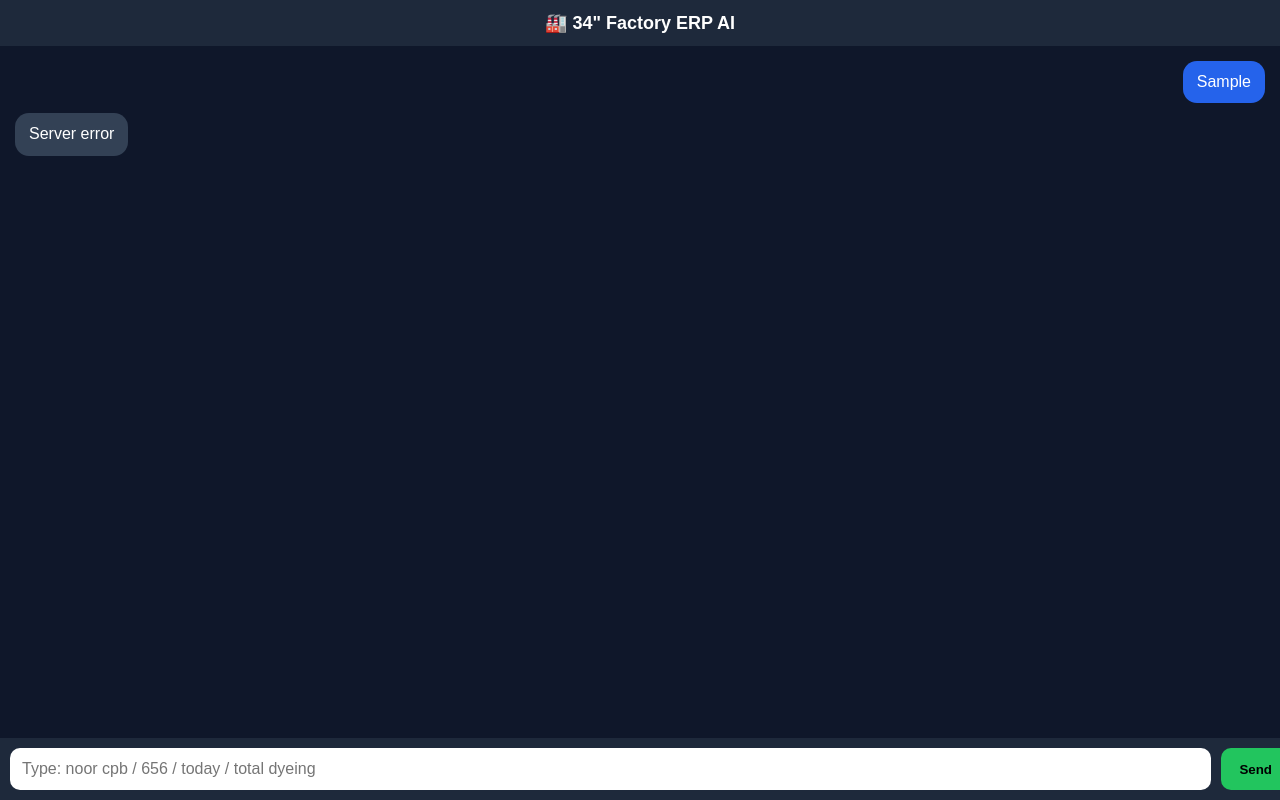
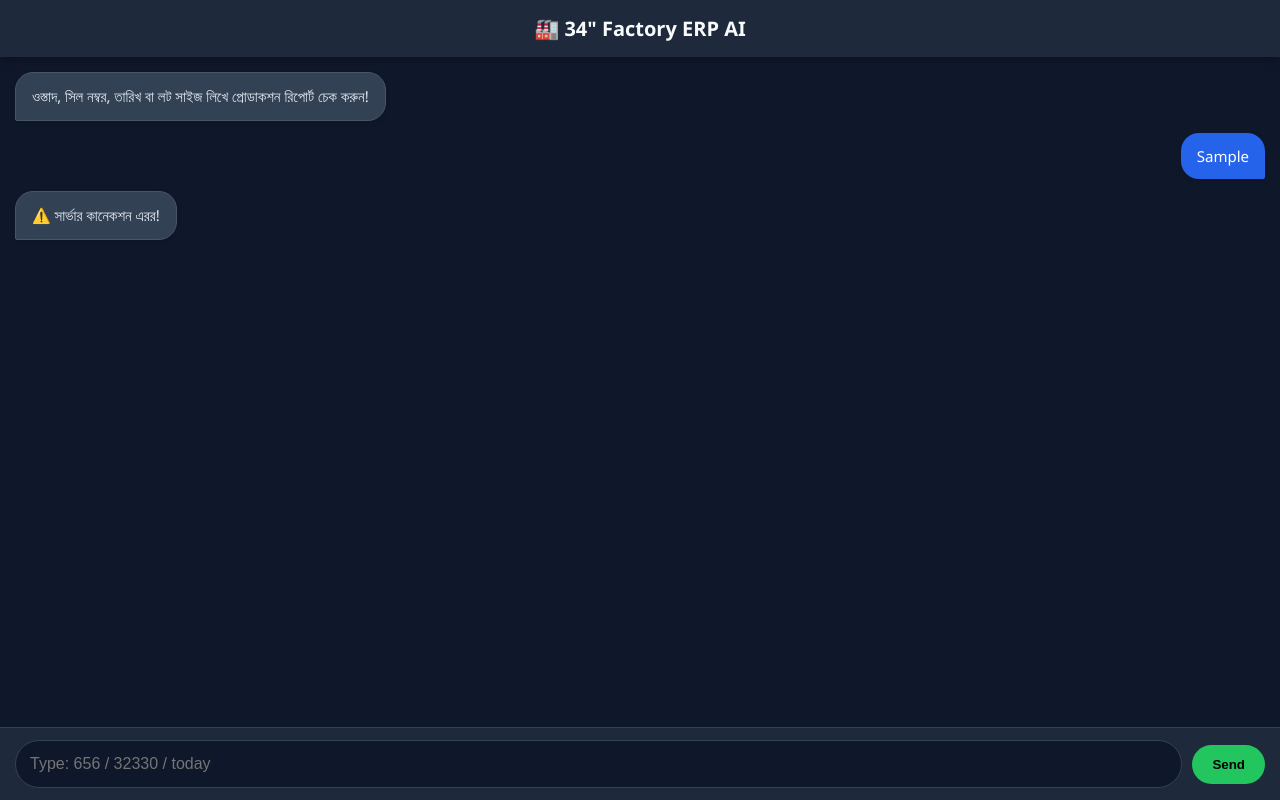
Before and after one commit to mhshohug/export_erp, a website: page index.html in a window 1280 px wide. Both pictures are taken after typing "Sample" into the empty fields and a click on the button "Send". Drawn offline with Linux system fonts and the light colour scheme; no server answers.

Commit message:
Update index.html

```diff
--- a/index.html
+++ b/index.html
@@ -1,33 +1,170 @@
-<!DOCTYPE html><html lang="en">
+<!DOCTYPE html>
+<html lang="en">
 <head>
 <meta charset="UTF-8" />
 <meta name="viewport" content="width=device-width, initial-scale=1.0" />
-<title>Factory AI Chat</title>
+<title>Factory ERP AI</title>
 <style>
-body{margin:0;font-family:Arial;background:#0f172a;color:#fff;display:flex;flex-direction:column;height:100vh;overflow:hidden}
-header{background:#1e293b;padding:12px;text-align:center;font-weight:bold;font-size:18px}
-#chat{flex:1;overflow-y:auto;padding:15px;display:flex;flex-direction:column;gap:10px;padding-bottom:80px}
-.msg{max-width:80%;padding:10px 14px;border-radius:14px;white-space:pre-wrap;line-height:1.4}
-.user{align-self:flex-end;background:#2563eb}
-.bot{align-self:flex-start;background:#334155}
-footer{position:fixed;bottom:0;left:0;width:100%;display:flex;padding:10px;background:#1e293b}
-input{flex:1;padding:12px;border:none;border-radius:10px;font-size:16px}
-button{margin-left:10px;padding:12px 18px;border:none;border-radius:10px;background:#22c55e;color:#000;font-weight:bold;cursor:pointer}
-button:hover{background:#16a34a}
+  :root {
+    --bg: #0f172a;
+    --card: #1e293b;
+    --user-msg: #2563eb;
+    --bot-msg: #334155;
+    --accent: #22c55e;
+  }
+  body {
+    margin: 0;
+    font-family: 'Segoe UI', Tahoma, Geneva, Verdana, sans-serif;
+    background: var(--bg);
+    color: #f8fafc;
+    display: flex;
+    flex-direction: column;
+    height: 100vh;
+  }
+  header {
+    background: var(--card);
+    padding: 15px;
+    text-align: center;
+    font-weight: bold;
+    font-size: 20px;
+    box-shadow: 0 2px 10px rgba(0,0,0,0.3);
+    z-index: 10;
+  }
+  #chat {
+    flex: 1;
+    overflow-y: auto;
+    padding: 15px;
+    display: flex;
+    flex-direction: column;
+    gap: 12px;
+    /* ইনপুট বক্সের জন্য নিচে জায়গা রাখা হয়েছে */
+    padding-bottom: 90px;
+    scroll-behavior: smooth;
+  }
+  .msg {
+    max-width: 85%;
+    padding: 12px 16px;
+    border-radius: 18px;
+    white-space: pre-wrap;
+    line-height: 1.5;
+    font-size: 15px;
+    word-wrap: break-word;
+    box-shadow: 0 2px 5px rgba(0,0,0,0.1);
+  }
+  .user {
+    align-self: flex-end;
+    background: var(--user-msg);
+    color: white;
+    border-bottom-right-radius: 2px;
+  }
+  .bot {
+    align-self: flex-start;
+    background: var(--bot-msg);
+    color: #e2e8f0;
+    border-bottom-left-radius: 2px;
+    border: 1px solid #475569;
+  }
+  footer {
+    position: fixed;
+    bottom: 0;
+    left: 0;
+    width: 100%;
+    display: flex;
+    align-items: center;
+    padding: 12px 15px;
+    background: var(--card);
+    box-sizing: border-box;
+    gap: 10px;
+    border-top: 1px solid #334155;
+  }
+  input {
+    flex: 1;
+    padding: 14px;
+    border: 1px solid #334155;
+    border-radius: 25px;
+    font-size: 16px;
+    background: #0f172a;
+    color: white;
+    outline: none;
+  }
+  input:focus {
+    border-color: var(--user-msg);
+  }
+  button {
+    padding: 12px 20px;
+    border: none;
+    border-radius: 25px;
+    background: var(--accent);
+    color: #000;
+    font-weight: bold;
+    cursor: pointer;
+    transition: transform 0.2s;
+  }
+  button:active {
+    transform: scale(0.95);
+  }
+  /* স্ক্রলবার সুন্দর করার জন্য */
+  #chat::-webkit-scrollbar { width: 5px; }
+  #chat::-webkit-scrollbar-thumb { background: #334155; border-radius: 10px; }
 </style>
 </head>
 <body>
 <header>🏭 34" Factory ERP AI</header>
-<div id="chat"></div>
+
+<div id="chat">
+  <div class="msg bot">ওস্তাদ, সিল নম্বর, তারিখ বা লট সাইজ লিখে প্রোডাকশন রিপোর্ট চেক করুন!</div>
+</div>
+
 <footer>
-<input id="q" placeholder="Type: noor cpb / 656 / today / total dyeing" />
-<button onclick="send()">Send</button>
+  <input id="q" placeholder="Type: 656 / 32330 / today" autocomplete="off" />
+  <button onclick="send()">Send</button>
 </footer>
+
 <script>
-const chat=document.getElementById('chat');
-function add(text,type){const d=document.createElement('div');d.className='msg '+type;d.textContent=text;chat.appendChild(d);chat.scrollTop=chat.scrollHeight}
-async function send(){const input=document.getElementById('q');const text=input.value.trim();if(!text)return;add(text,'user');input.value='';try{const r=await fetch('/ask',{method:'POST',headers:{'Content-Type':'application/json'},body:JSON.stringify({question:text})});const j=await r.json();add(j.reply,'bot')}catch(e){add('Server error','bot')}}
-document.getElementById('q').addEventListener('keypress',e=>{if(e.key==='Enter')send()});
+const chat = document.getElementById('chat');
+const input = document.getElementById('q');
+
+// টেক্সট ফরমেটিং (বোল্ড সাপোর্ট করার জন্য)
+function formatText(text) {
+  return text.replace(/\*\*(.*?)\*\*/g, '<strong>$1</strong>');
+}
+
+function add(text, type) {
+  const d = document.createElement('div');
+  d.className = 'msg ' + type;
+  // innerHTML ব্যবহার করা হয়েছে যেন **Bold** কাজ করে
+  d.innerHTML = formatText(text);
+  chat.appendChild(d);
+
+  // নতুন মেসেজ আসলে অটো নিচে স্ক্রল হবে
+  setTimeout(() => {
+    chat.scrollTop = chat.scrollHeight;
+  }, 100);
+}
+
+async function send() {
+  const text = input.value.trim();
+  if (!text) return;
+
+  add(text, 'user');
+  input.value = '';
+
+  try {
+    const r = await fetch('/ask', {
+      method: 'POST',
+      headers: { 'Content-Type': 'application/json' },
+      body: JSON.stringify({ question: text })
+    });
+    const j = await r.json();
+    add(j.reply, 'bot');
+  } catch (e) {
+    add('⚠️ সার্ভার কানেকশন এরর!', 'bot');
+  }
+}
+
+input.addEventListener('keypress', e => {
+  if (e.key === 'Enter') send();
+});
 </script>
 </body>
 </html>
```
